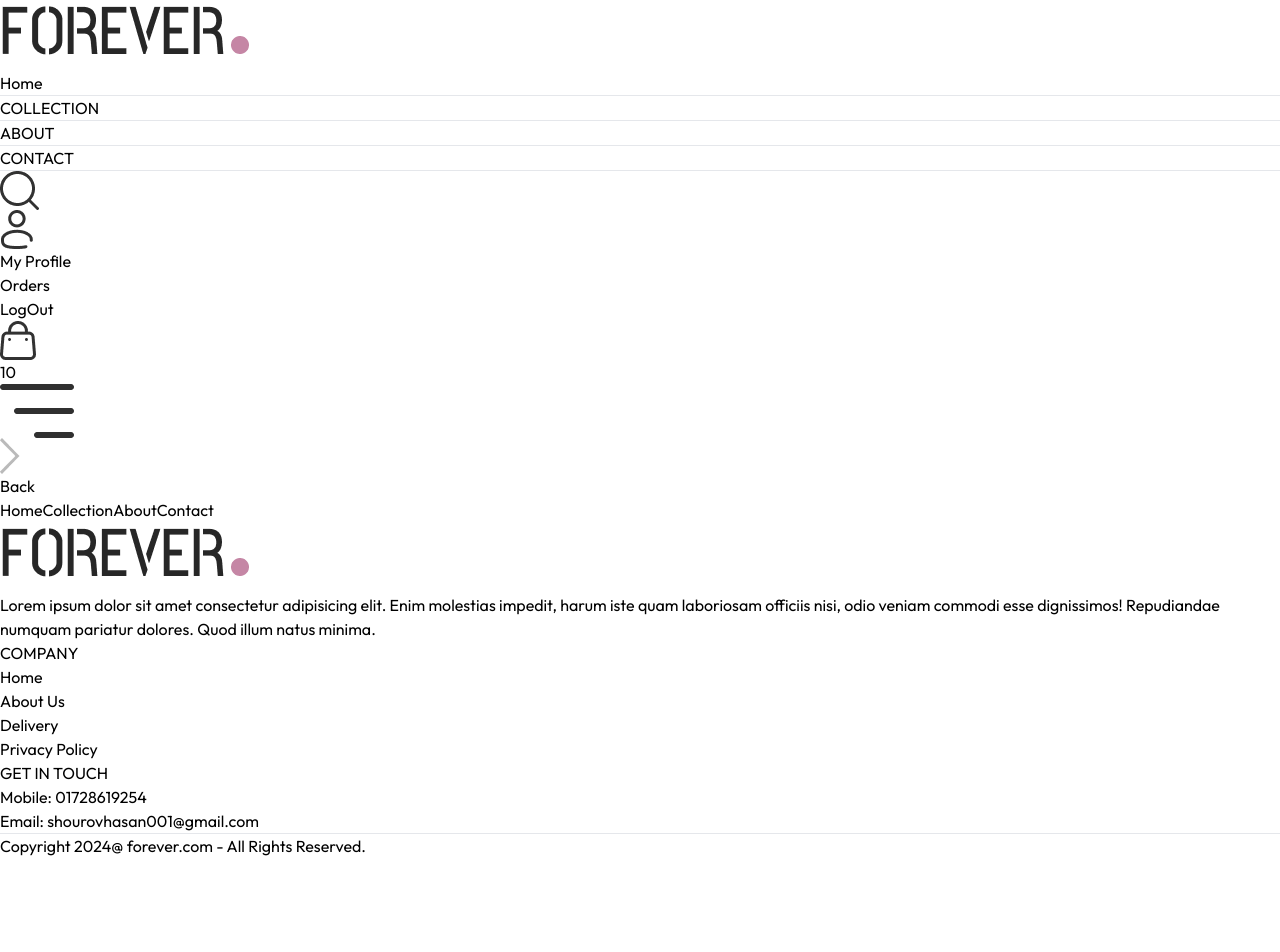
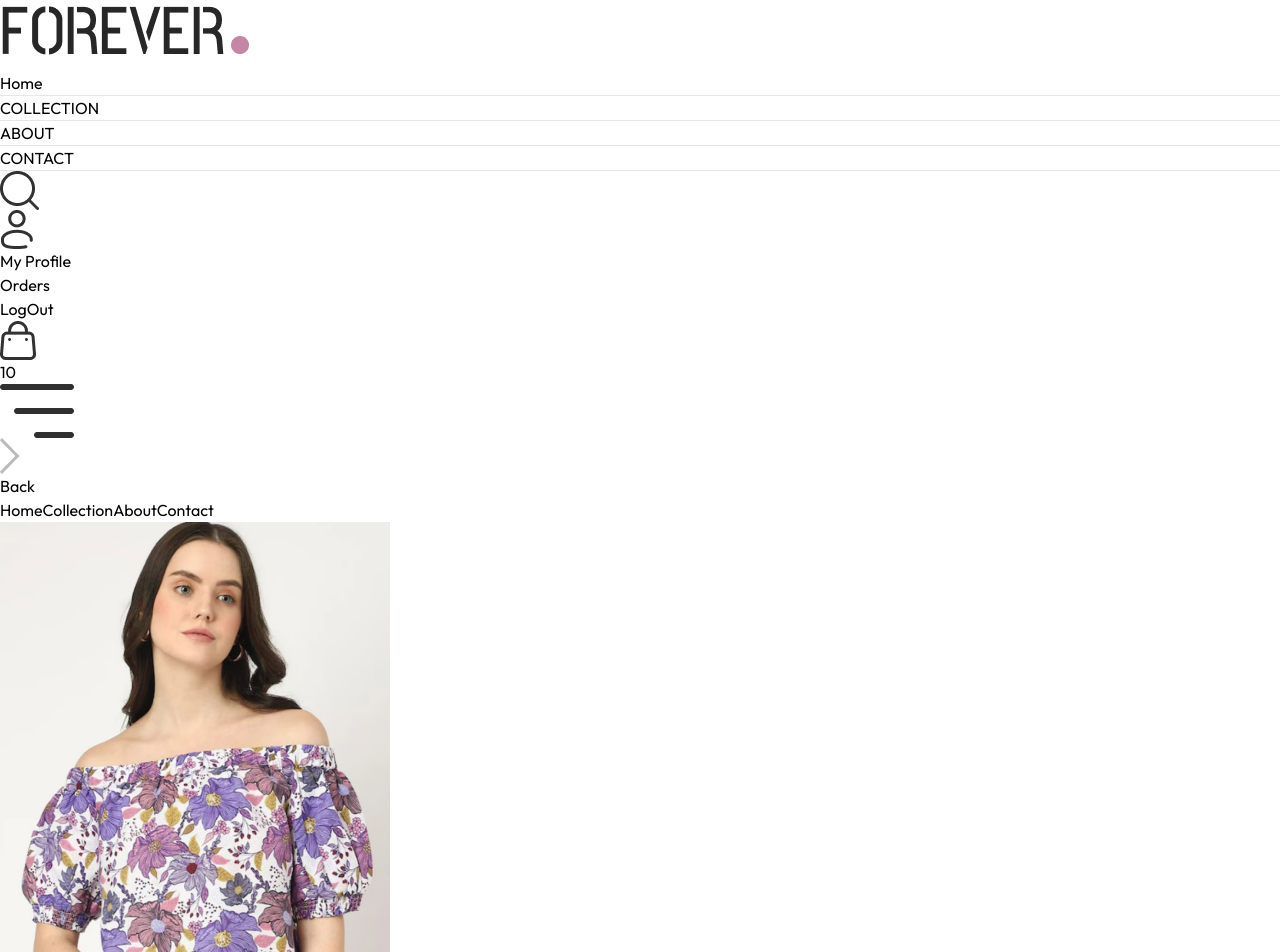
Before and after one commit to ShourovHasan07/MERN-FULL-STACK-ECOMMERCE-PROJECT-WITH-ADMIN-PANNELL, a React (Vite) app in the folder frontend/: page /product/aaaaa in a window 1280 px wide. Shown: the top 952 px of the page. Before the commit the page ends 858 px from the top, so only its background shows below. Built offline with nearby package versions, Linux system fonts and the light colour scheme.

Commit message:
productdata are working

```diff
--- a/frontend/src/pages/Product.jsx
+++ b/frontend/src/pages/Product.jsx
@@ -1,11 +1,60 @@
-import React from 'react'
+import React, { useContext, useEffect, useState } from 'react'
+import { useParams } from 'react-router-dom'
+import { ShopContext } from '../context/ShopContext'
 
 const Product = () => {
-  return (
-    <div>
 
+ const {productId} = useParams()
+
+ const {products} = useContext(ShopContext)
+ const [productData,setProductData] = useState(false)
+ const [image,setImage] = useState('')
+
+ const fetchProductData = async() =>{
+
+  products.map((item)=>{
+    if (item._id === productId ) {
+      setProductData(item)
+     setImage(item.image[0])
+      return null
+    }
+  })
+
+ }
+
+ useEffect(()=>{
+
+  fetchProductData()
+
+ },[productId,products])
+
+
+
+  return productData ? (
+    <div className='border-t-2 pt-10 transition-opacity ease-in duration-500 opacity-100  ' >
+
+     {/* product Data   */}
+      <div className='flex gap-12 sm:gap-12 flex-col sm:flex-row' >
+
+      {/* product Image */}
+      <div className='flex flex-1 flex-col-reverse gap-3 sm:flex-row' >
+
+      <div className='flex sm:flex-col overflow-auto sm:overflow-y-scroll justify-between sm:justify-normal sm:w-[18.7%] w-full '>
+
+       {
+        productData.image.map((item,index)=>(
+
+          <img src={item} key={index} className='w-[24%] sm:w-full sm:mb-3 flex-shrink-0 cursor-pointer' alt="" />
+
+        ))
+       }
+      </div>
+
+      </div>
+
+      </div>
     </div>
-  )
+  ) : <div  className='opacity-0' ></div>
 }
 
 export default Product
```
